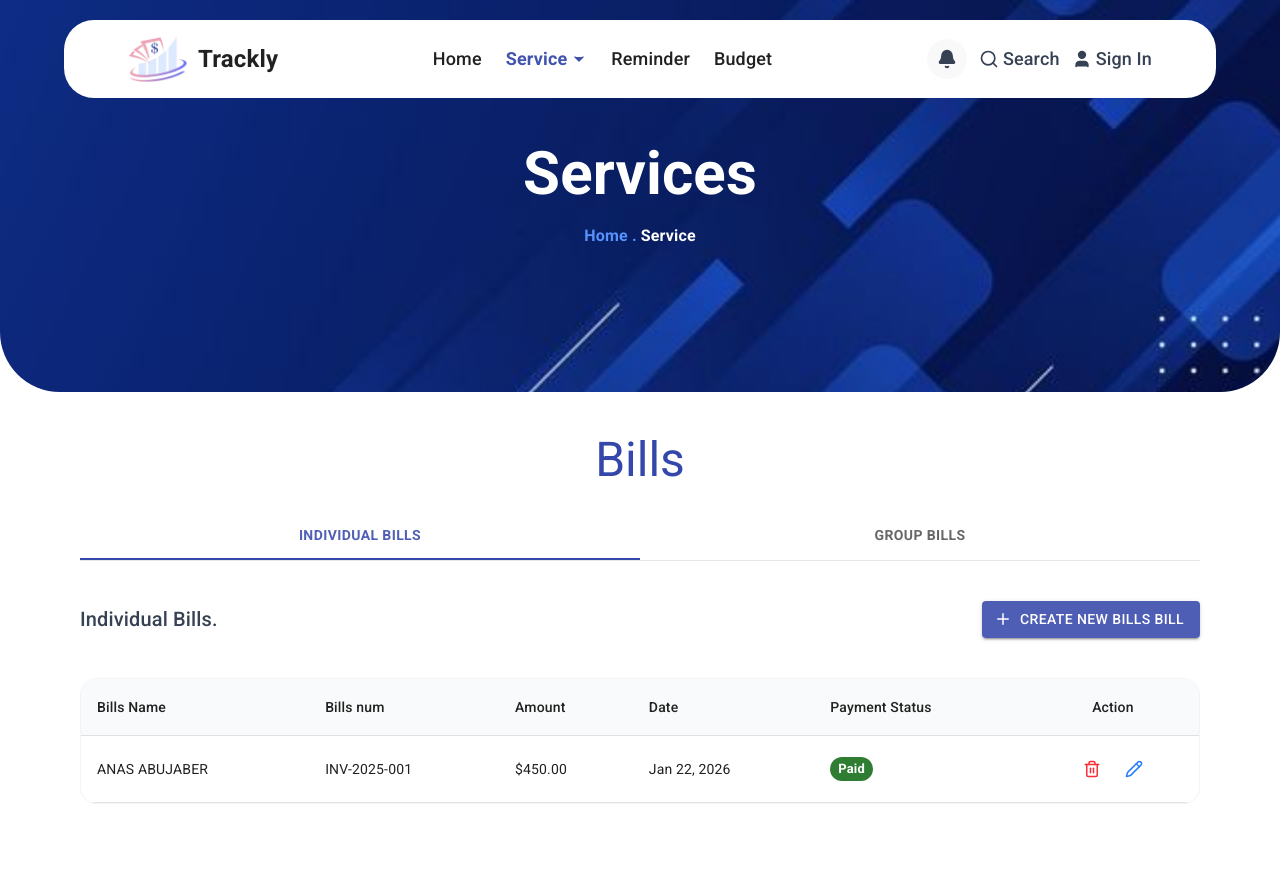
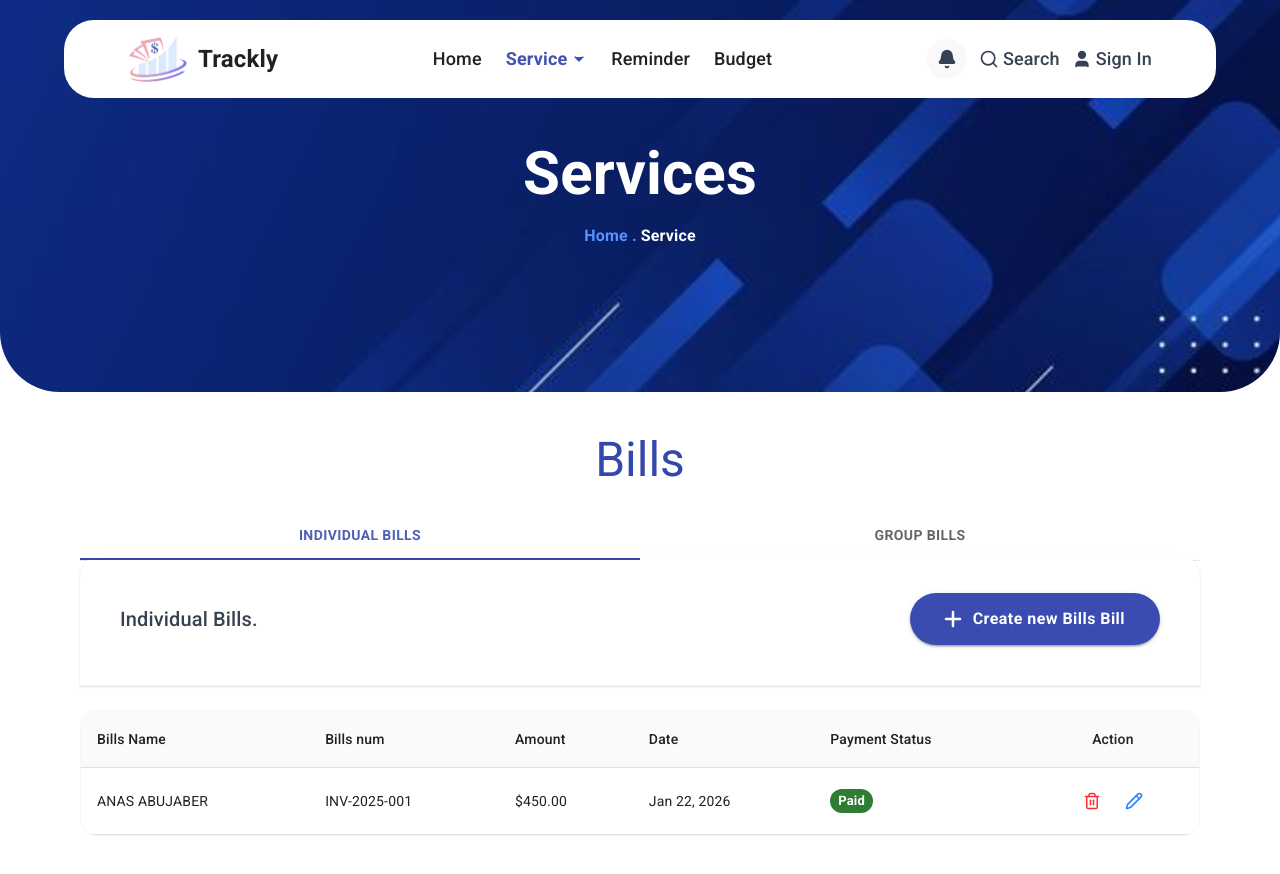
Before and after one commit to Seraj-Omar/Personal-Finance-and-Bill-Splitting-Assistant, a Next.js app: page /services/bills in a window 1280 px wide. Shown: the top 874 px of the page. Built offline with nearby package versions, Linux system fonts and the light colour scheme.

Commit message:
style: update create bill button to match design

```diff
--- a/src/components/bills/BillsClient.tsx
+++ b/src/components/bills/BillsClient.tsx
@@ -57,15 +57,24 @@ export default function BillsClient() {
         </Tabs>
       </Box>
 
-      <Box className="flex justify-between items-center mb-4 mt-4">
-        <Typography variant="h6" className="font-bold text-gray-700">
+      <Box className="w-full bg-white rounded-t-[25px] -mt-8 px-10 py-10 flex justify-between items-center shadow-sm border-b border-gray-100">
+        <Typography
+          variant="h6"
+          className="font-extrabold text-[#374151] text-[20px]"
+        >
           {activeTab === 0 ? "Individual Bills." : "Group Bills."}
         </Typography>
         <Button
           variant="contained"
-          startIcon={<Plus size={18} />}
-          onClick={() => setIsAddModalOpen(true)}
-          className="bg-[#3447AA] hover:bg-[#27369B] rounded-xl normal-case px-6 py-2 shadow-lg"
+          startIcon={<Plus size={24} strokeWidth={2.5} />}
+          sx={{
+            borderRadius: "50px",
+            padding: "12px 35px",
+            backgroundColor: "#3A4CB1",
+            textTransform: "none",
+            fontWeight: "bold",
+            fontSize: "16px",
+          }}
         >
           {activeTab === 0 ? "Create new Bills Bill" : "Create new Group Bills"}
         </Button>
@@ -97,7 +106,7 @@ export default function BillsClient() {
             </TableRow>
           </TableHead>
           <TableBody>
-            <TableRow >
+            <TableRow>
               <TableCell>ANAS ABUJABER</TableCell>
               {activeTab === 1 && <TableCell>👤👤👤</TableCell>}
               <TableCell>INV-2025-001</TableCell>
```
